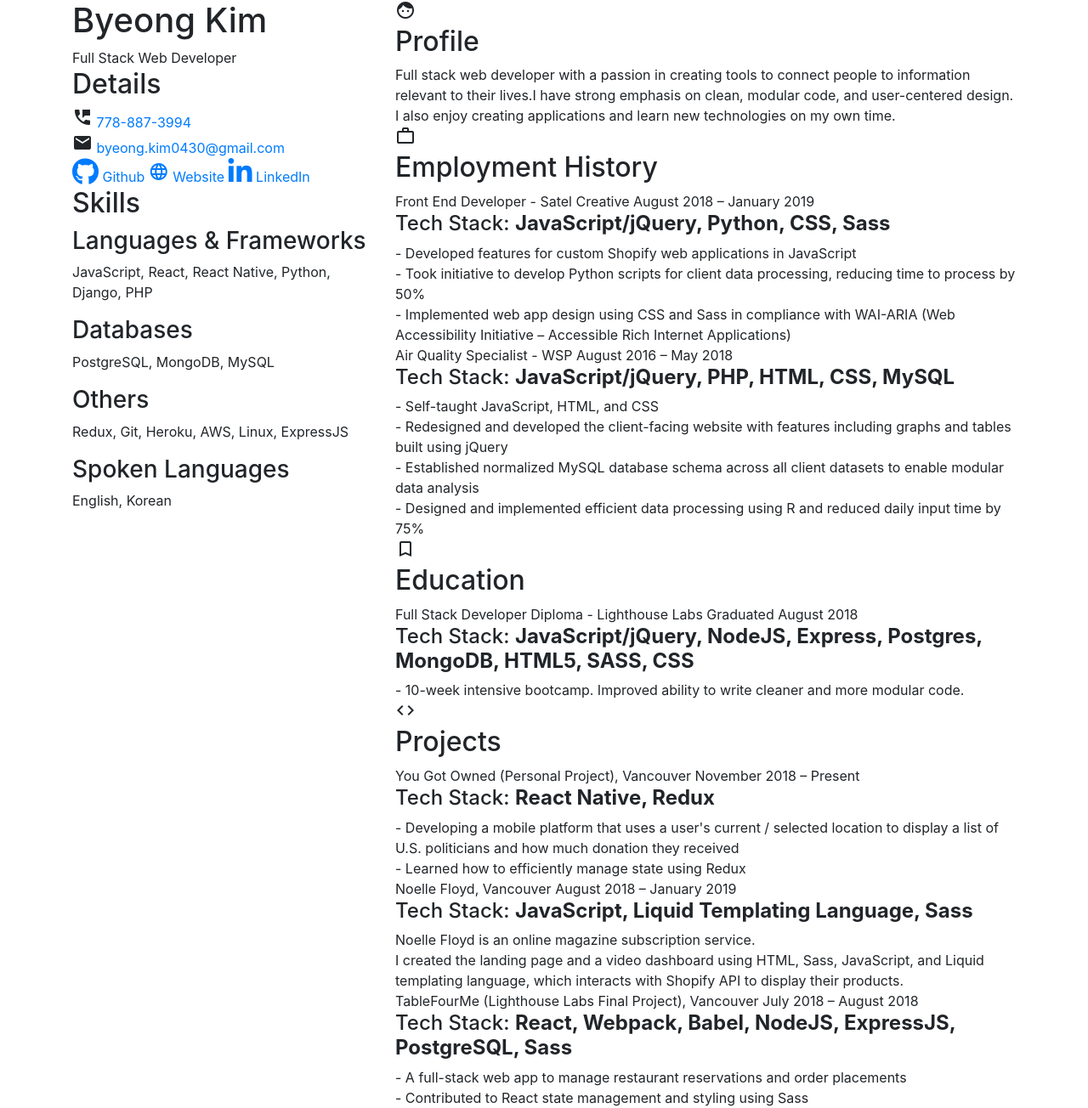
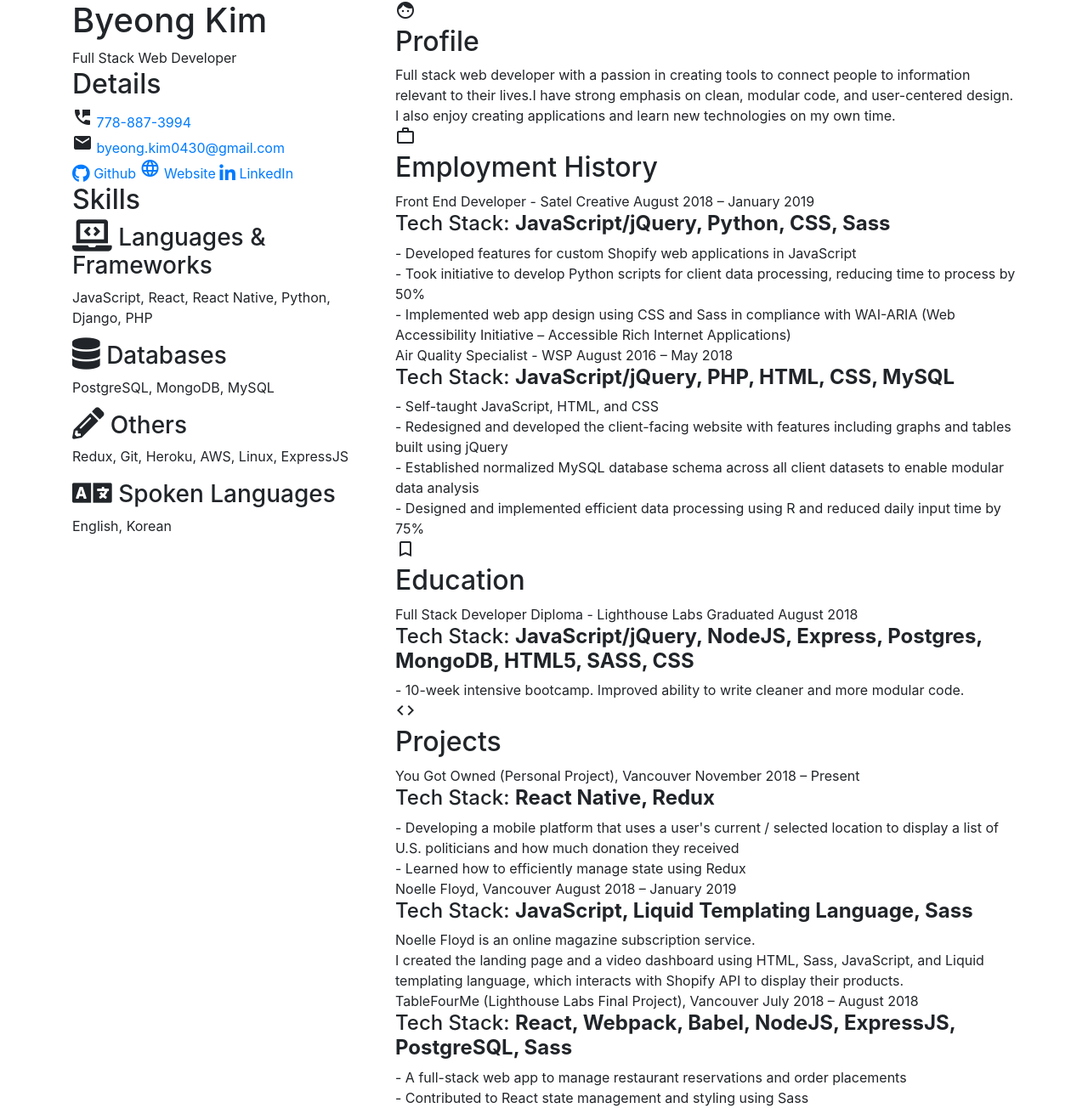
Before and after one commit to byeong0430/byeong0430.github.io, a Jekyll site: the page index.html, which Jekyll copies as it is, in a window 1280 px wide. Shown: the whole page at 85% size. Built offline with Jekyll 4.4.1, drawn with Linux system fonts in a browser that asks for light colours; nearby versions of some CDN libraries.

Commit message:
Change css

```diff
--- a/index.html
+++ b/index.html
@@ -39,7 +39,7 @@
                 <a href="mailto: byeong.kim0430@gmail.com">byeong.kim0430@gmail.com</a>
               </div>
               <a class="text highlighted social-profile__link" href="https://github.com/byeong0430" target="_blank">
-                <i class="fab fa-github fa-2x"></i>
+                <i class="fab fa-github fa-lg"></i>
                 Github
               </a>
               <a class="text highlighted social-profile__link" href="https://byeong0430.github.io/" target="_blank">
@@ -48,7 +48,7 @@
               </a>
               <a class="text highlighted social-profile__link" href="https://www.linkedin.com/in/byeong-gyu-kim/"
                 target="_blank">
-                <i class="fab fa-linkedin-in fa-2x"></i>
+                <i class="fab fa-linkedin-in fa-lg"></i>
                 LinkedIn
               </a>
             </section>
@@ -57,13 +57,25 @@
           <article class="col-lg-12 col-md-12 col-sm-6 aside-group">
             <h2 class='title'>Skills</h2>
             <section class="section">
-              <h3 class='sub-title'>Languages & Frameworks</h3>
+              <h3 class='sub-title'>
+                <i class="fas fa-laptop-code fa-lg"></i>
+                Languages & Frameworks
+              </h3>
               <p>JavaScript, React, React Native, Python, Django, PHP</p>
-              <h3 class='sub-title'>Databases</h3>
+              <h3 class='sub-title'>
+                <i class="fas fa-database fa-lg"></i>
+                Databases
+              </h3>
               <p>PostgreSQL, MongoDB, MySQL</p>
-              <h3 class='sub-title'>Others</h3>
+              <h3 class='sub-title'>
+                <i class="fas fa-pencil-alt fa-lg"></i>
+                Others
+              </h3>
               <p>Redux, Git, Heroku, AWS, Linux, ExpressJS</p>
-              <h3 class='sub-title'>Spoken Languages</h3>
+              <h3 class='sub-title'>
+                <i class="fas fa-language fa-lg"></i>
+                Spoken Languages
+              </h3>
               <p>English, Korean</p>
             </section>
           </article>
```
Also changed, not shown: css/main.css (+11 -4 lines).
